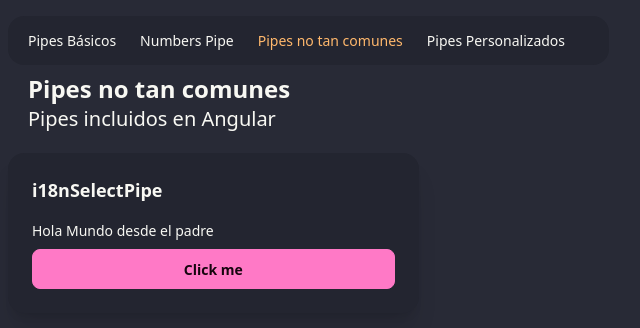
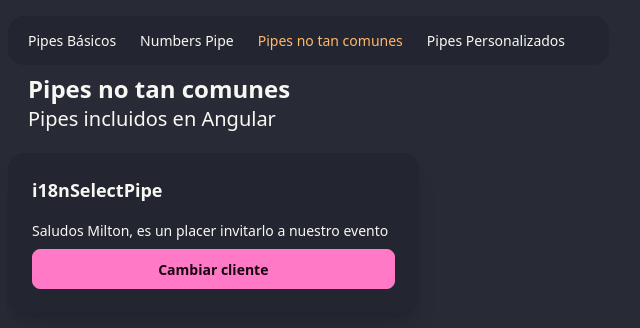
Before and after one commit to GenerationMilton/angular-pipes, an Angular app: page /uncommon in a window 1280 px wide. Shown: the top 328 px of the page, without its empty margins (0-640 px from the left). Built offline with nearby package versions, Linux system fonts and the light colour scheme.

Commit message:
angular :sparkles: I18nSelectPipe internationalization Pipe

```diff
--- a/src/app/pages/uncommon-page/uncommon-page.component.html
+++ b/src/app/pages/uncommon-page/uncommon-page.component.html
@@ -1,15 +1,14 @@
 <section class="mx-5 mb-5">
-    <h1 class="text-2xl font-bold">Pipes no tan comunes</h1>
-    <h3 class="text-xl font-thin">Pipes incluidos en Angular</h3>
+  <h1 class="text-2xl font-bold">Pipes no tan comunes</h1>
+  <h3 class="text-xl font-thin">Pipes incluidos en Angular</h3>
 </section>
 
+<div class="grid grid-cols-1 md:grid-cols-2 lg:grid-cols-3 gap-4">
+  <app-card title="i18nSelectPipe">
+    <p>Saludos {{ client().name }}, es un placer {{ client().gender | i18nSelect: invitationMap }} a nuestro evento</p>
 
-<div class="grid grid-cols-1 md:grid-cols-2 lg:grid-cols-3 gap-4">
-
-   <app-card title="i18nSelectPipe">
-
-    <p>Hola Mundo desde el padre</p>
-    <button class="btn btn-primary">Click me</button>
-    </app-card>
-
+    <button (click)="changeClient()" class="btn btn-primary">
+      Cambiar cliente
+    </button>
+  </app-card>
 </div>
--- a/src/app/pages/uncommon-page/uncommon-page.component.ts
+++ b/src/app/pages/uncommon-page/uncommon-page.component.ts
@@ -1,9 +1,45 @@
-import {  Component } from '@angular/core';
+import {  Component, signal } from '@angular/core';
 import { CardComponent } from "../../components/card/card.component";
+import { I18nSelectPipe } from '@angular/common';
+
+//2 clients
+const client1 ={
+  name: 'Milton',
+  gender: 'male',
+  age: 39,
+  address: 'Bogota, Colombia'
+};
+
+const client2 ={
+  name: 'Fabiana',
+  gender: 'female',
+  age: 35,
+  address: 'Cali, Colombia'
+};
 
 @Component({
   selector: 'app-uncommon-page',
-  imports: [CardComponent],
+  imports: [CardComponent,I18nSelectPipe],
   templateUrl: './uncommon-page.component.html',
 })
-export default class UncommonPageComponent { }
+export default class UncommonPageComponent {
+
+  //i18m Select
+
+  client = signal(client1);
+
+  invitationMap = {
+    male: 'invitarlo',
+    female: 'invitarla',
+  };
+
+  //toggle to change client
+  changeClient(){
+    if(this.client() === client1){
+      this.client.set(client2);
+      return;
+    }
+    this.client.set(client1);
+
+  }
+ }
```
